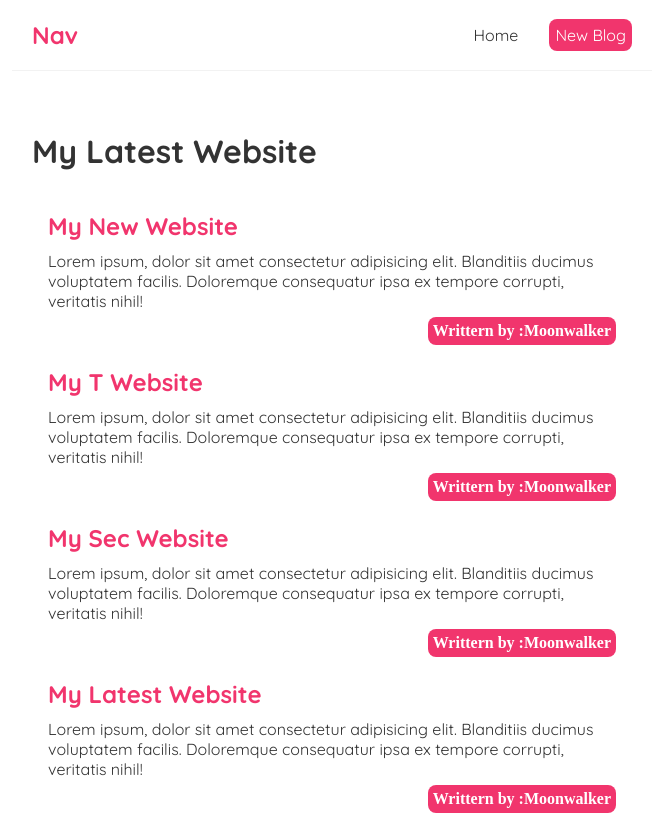
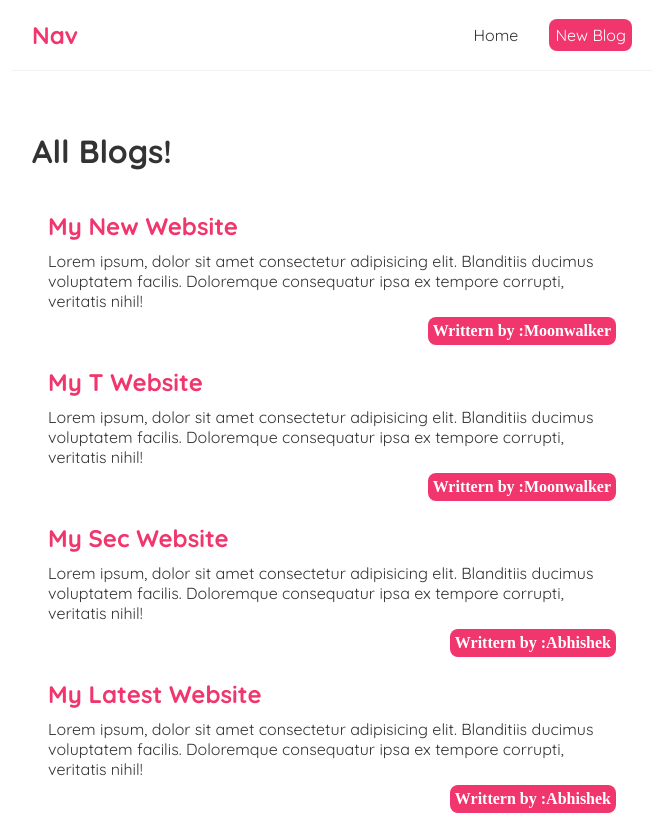
Before and after one commit to ShivaniAgarwal07/Blogging-App, a React (Create React App) app: page / in a window 1280 px wide. Shown: the top 815 px of the page, without its empty margins (308-971 px from the left). Built offline with nearby package versions, Linux system fonts and the light colour scheme.

Commit message:
handleDelete function added to be passed as a prop inside blogList Comp to delete a blog by id

```diff
--- a/src/Comps/home.js
+++ b/src/Comps/home.js
@@ -18,22 +18,27 @@
         {
         title:"My Sec Website",
         body:"Lorem ipsum, dolor sit amet consectetur adipisicing elit. Blanditiis ducimus voluptatem facilis. Doloremque consequatur ipsa ex tempore corrupti, veritatis nihil!",
-        author:"Moonwalker",
+        author:"Abhishek",
         id:2
         },
         {
         title:"My Latest Website",
         body:"Lorem ipsum, dolor sit amet consectetur adipisicing elit. Blanditiis ducimus voluptatem facilis. Doloremque consequatur ipsa ex tempore corrupti, veritatis nihil!",
-        author:"Moonwalker",
+        author:"Abhishek",
         id:3
         },
     ])
+
+    const handledelete = (id) => {
+        const newBlogs = blogs.filter(blog => blog.id !== id);
+        setBlogs(newBlogs);
+    }
     return (
         <div className="home">
-            <BlogList
-            bloglist={blogs}
-            title="My Latest Website"
-            />
+            <BlogList bloglist={blogs} title="All Blogs!"/>
+
+        {/* reusing blogs comp with diff filtered data */}
+            <BlogList bloglist={blogs.filter((blog) =>blog.author==="Abhishek")} title="Blogs by Abhishek"/>
         </div>
      );
 }
```
